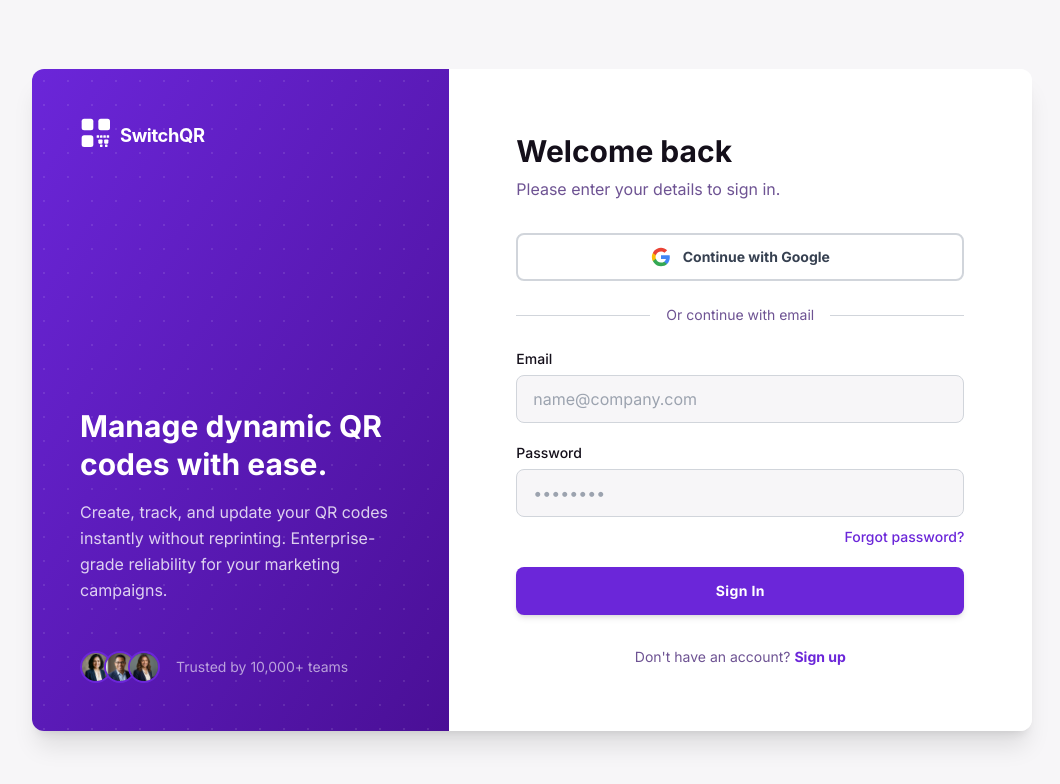
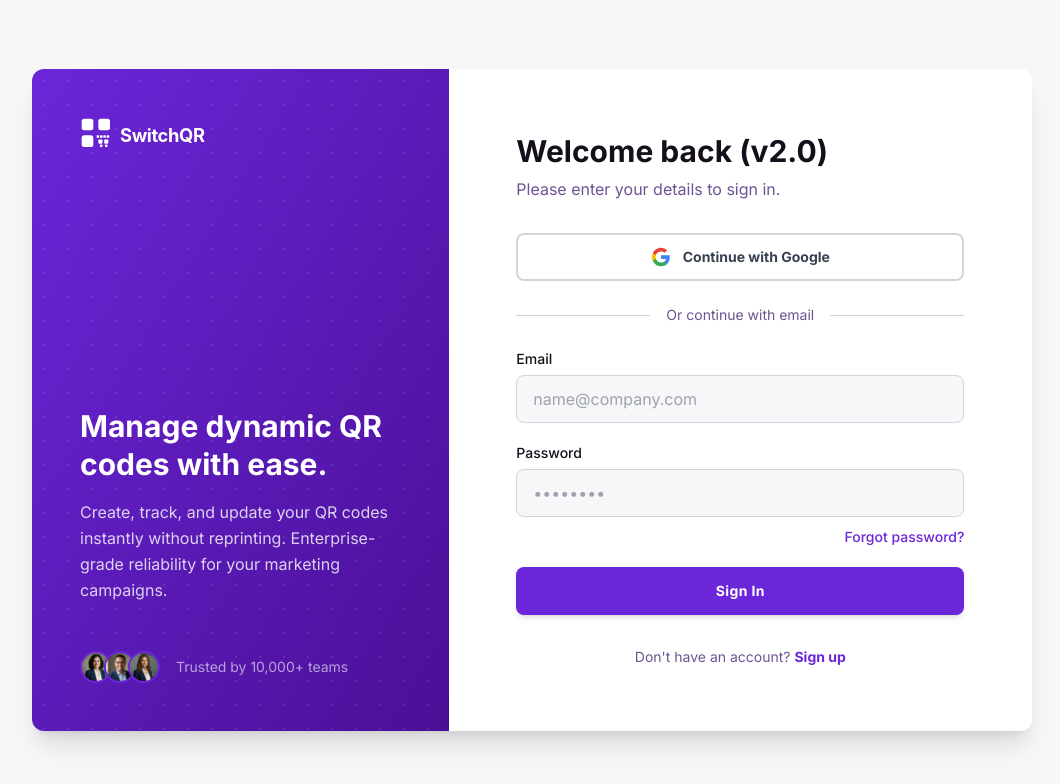
Before and after one commit to naveenkumar1569/switchqr-website, a React (Vite) app in the folder client/: page /login in a window 1280 px wide. Shown: the top 784 px of the page, without its empty margins (108-1168 px from the left). Built offline with nearby package versions, Linux system fonts and the light colour scheme; no server answers.

Commit message:
Force redeploy: Update Login page title to v2.0

```diff
--- a/client/src/pages/Login.jsx
+++ b/client/src/pages/Login.jsx
@@ -75,7 +75,7 @@ const Login = () => {
                     <div className="w-full md:w-7/12 flex flex-col justify-center p-8 md:p-12 lg:p-16 bg-surface-light dark:bg-surface-dark">
                         <div className="max-w-md mx-auto w-full">
                             <div className="mb-8 text-center md:text-left">
-                                <h2 className="text-3xl font-bold text-text-dark dark:text-white mb-2">Welcome back</h2>
+                                <h2 className="text-3xl font-bold text-text-dark dark:text-white mb-2">Welcome back (v2.0)</h2>
                                 <p className="text-text-subtle dark:text-gray-400">Please enter your details to sign in.</p>
                             </div>
 
```
